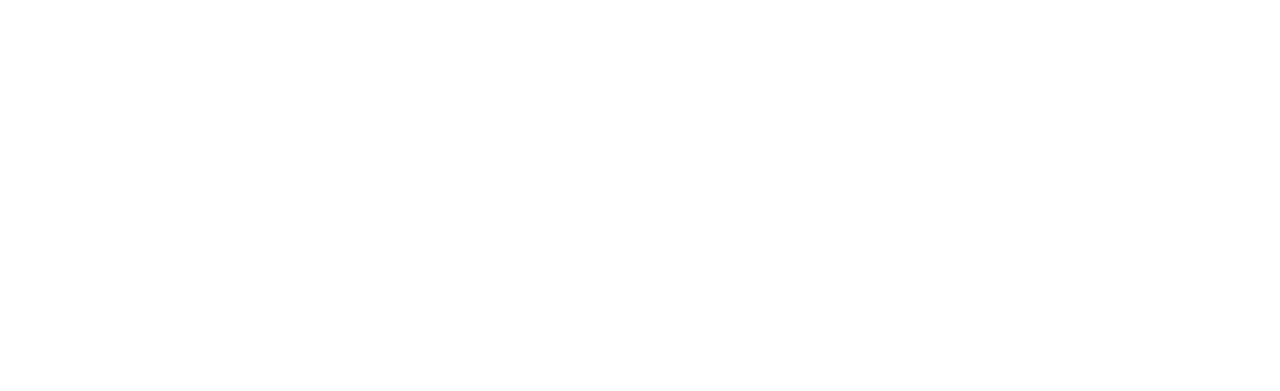
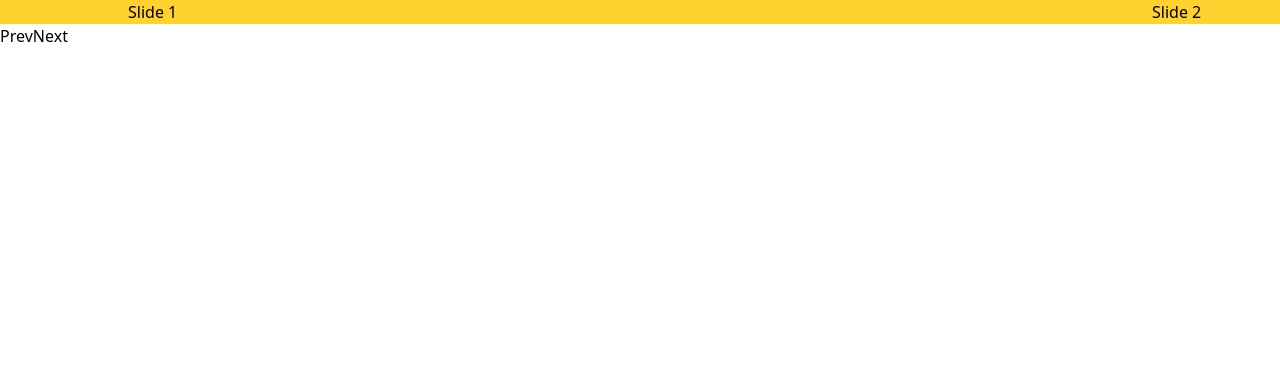
Before and after one commit to AdrianoLMRS/Pousada-TAO, an Astro site in the folder website/: page / in a window 1280 px wide. Shown: the top 391 px of the page. Built offline with nearby package versions, Linux system fonts and the light colour scheme; Astro itself is replaced by a stand-in of ours.

Commit message:
Feat: Carousel.tsx w/ embla lib
See: https://www.embla-carousel.com/

```diff
--- a/website/package.json
+++ b/website/package.json
@@ -18,6 +18,7 @@
     "@types/react-dom": "^19.1.6",
     "astro": "^5.12.1",
     "astro-robots-txt": "^1.0.0",
+    "embla-carousel-react": "^8.6.0",
     "react": "^19.1.0",
     "react-dom": "^19.1.0",
     "tailwindcss": "^4.1.11"
--- a/website/src/components/Carousel.tsx
+++ b/website/src/components/Carousel.tsx
@@ -0,0 +1,34 @@
+// Using embla-carousel library, see: https://www.embla-carousel.com/
+
+import React, { useEffect, useCallback } from 'react'
+import useEmblaCarousel from 'embla-carousel-react'
+
+export default function EmblaCarousel( children: React.PropsWithChildren<{}> ) {
+    const [emblaRef, emblaApi] = useEmblaCarousel({ loop: true })
+
+    useEffect(() => {
+        if (emblaApi) {
+            console.log(emblaApi.slideNodes())
+        } // Access API
+    }, [emblaApi])
+
+
+    const scrollPrev = useCallback(() => { if (emblaApi) emblaApi.scrollPrev() }, [emblaApi])
+    const scrollNext = useCallback(() => { if (emblaApi) emblaApi.scrollNext() }, [emblaApi])
+
+    return (
+        <div className="embla overflow-hidden" ref={emblaRef}>
+            <div className="embla__container flex">
+                <div className="embla__slide flex-[0_0_80%] bg-amber-300">Slide 1</div>
+                <div className="embla__slide flex-[0_0_80%] bg-amber-300">Slide 2</div>
+                <div className="embla__slide flex-[0_0_80%] bg-amber-300">Slide 3</div>
+            </div>
+            <button className="embla__prev" onClick={scrollPrev} type="button">
+                Prev
+            </button>
+            <button className="embla__next" onClick={scrollNext} type="button">
+                Next
+            </button>
+        </div>
+    )
+}
--- a/website/src/pages/index.astro
+++ b/website/src/pages/index.astro
@@ -1,7 +1,10 @@
 ---
-import Layout from '../layouts/Layout.astro';
+import Layout from '@/layouts/Layout.astro';
+import Carousel from '@/components/Carousel.tsx';
 ---
 
 <Layout>
-	<main><h1 class="text-center text-blue-800 font-bold text-3xl mt-[50dvh]">Hello world!!!</h1></main>
+	<main>
+		<Carousel client:load />
+	</main>
 </Layout>
```
Also changed, not shown: 1 other file.
